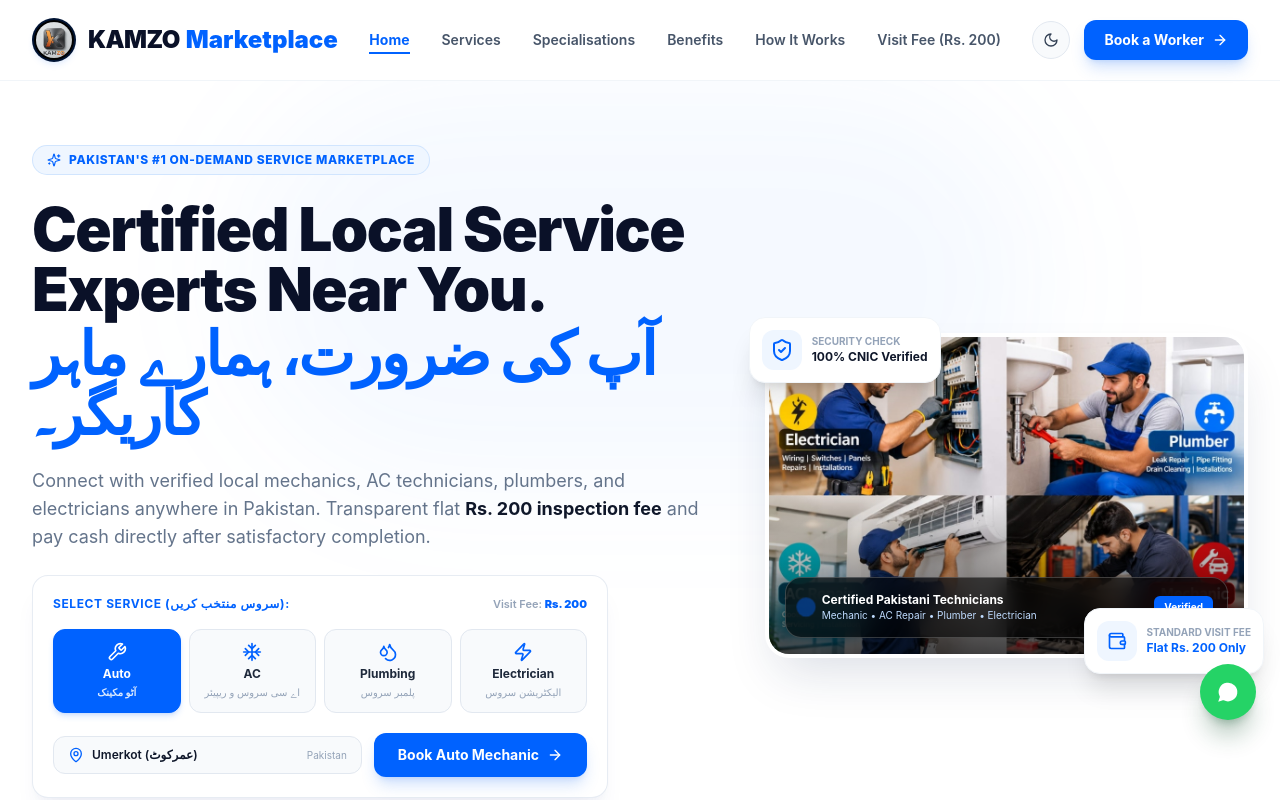
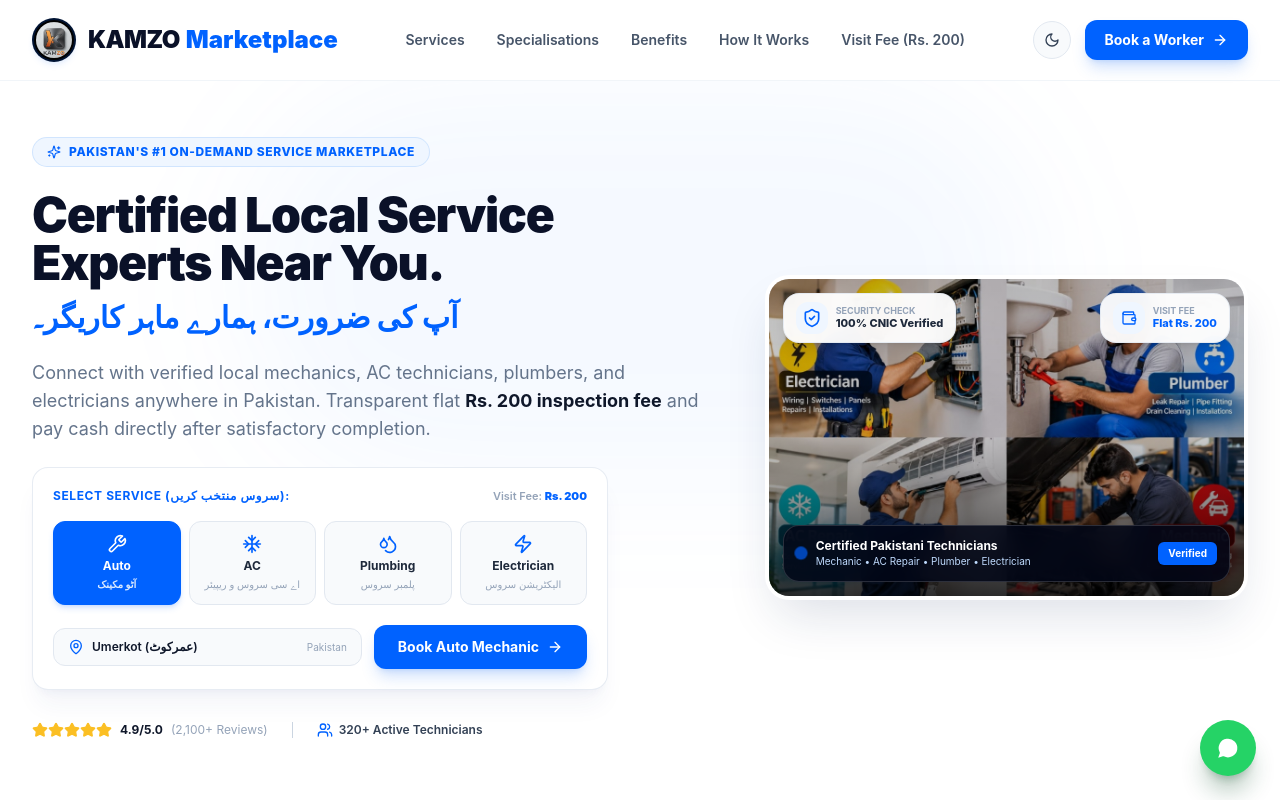
Before and after one commit to parvindarjambra/kamzo, a Next.js app: page / in a window 1280 px wide. Shown: the top 800 px of the page. Built offline with nearby package versions, Linux system fonts and the light colour scheme.

Commit message:
Fix UI element positioning: header navbar spacing, hero image overlay badges, and grounded WhatsApp button

```diff
--- a/src/app/page.tsx
+++ b/src/app/page.tsx
@@ -173,60 +173,54 @@
 
   return (
     <div className={`min-h-screen ${isDarkMode ? "bg-[#0B132B] text-slate-100" : "bg-white text-[#0A1128]"} font-sans transition-colors duration-200 selection:bg-[#0062FF] selection:text-white relative`}>
-      {/* ─── STC DEVELOPER STYLE NAVBAR (No Admin Link for Public!) ─── */}
+      {/* ─── STC DEVELOPER STYLE NAVBAR (No Admin Link, Perfect Spacing) ─── */}
       <header className={`sticky top-0 z-40 ${isDarkMode ? "bg-[#0B132B]/95 border-slate-800" : "bg-white/95 border-slate-100"} backdrop-blur-md border-b transition-colors`}>
-        <div className="max-w-7xl mx-auto px-4 sm:px-6 lg:px-8 h-20 flex items-center justify-between">
+        <div className="max-w-7xl mx-auto px-4 sm:px-6 lg:px-8 h-20 flex items-center justify-between gap-4">
           {/* Logo Brand matching STC Developer style */}
-          <Link href="/" className="flex items-center gap-3 group">
-            <div className="w-11 h-11 rounded-full overflow-hidden shadow-md shadow-blue-500/10 border-2 border-[#0062FF]/20 p-0.5 bg-black transition-transform group-hover:scale-105">
+          <Link href="/" className="flex items-center gap-3 group shrink-0">
+            <div className="w-10 h-10 sm:w-11 sm:h-11 rounded-full overflow-hidden shadow-md shadow-blue-500/10 border-2 border-[#0062FF]/20 p-0.5 bg-black transition-transform group-hover:scale-105 shrink-0">
               <img
                 src="/logo.jpg"
                 alt="KAMZO Logo"
                 className="w-full h-full object-cover rounded-full"
               />
             </div>
-            <div className="flex items-baseline gap-1.5">
-              <span className={`text-2xl font-black tracking-tight ${isDarkMode ? "text-white" : "text-[#0A1128]"}`}>
+            <div className="flex items-baseline gap-1.5 shrink-0">
+              <span className={`text-xl sm:text-2xl font-black tracking-tight ${isDarkMode ? "text-white" : "text-[#0A1128]"}`}>
                 KAMZO
               </span>
-              <span className="text-2xl font-black text-[#0062FF]">
+              <span className="text-xl sm:text-2xl font-black text-[#0062FF]">
                 Marketplace
               </span>
             </div>
           </Link>
 
-          {/* Centered Navigation Links (STC Developer Style - Clean Customer Nav) */}
-          <nav className="hidden lg:flex items-center gap-8 text-sm font-semibold text-slate-600">
-            <Link
-              href="/"
-              className="text-[#0062FF] relative py-1 after:absolute after:bottom-0 after:left-0 after:right-0 after:h-0.5 after:bg-[#0062FF] font-bold"
-            >
-              Home
-            </Link>
-            <a href="#services" className="hover:text-[#0062FF] transition-colors">
+          {/* Centered Navigation Links (Clean Customer Nav with Generous Spacing) */}
+          <nav className="hidden xl:flex items-center gap-8 text-sm font-semibold text-slate-600 dark:text-slate-300">
+            <a href="#services" className="hover:text-[#0062FF] transition-colors py-1">
               Services
             </a>
-            <a href="#specialise" className="hover:text-[#0062FF] transition-colors">
+            <a href="#specialise" className="hover:text-[#0062FF] transition-colors py-1">
               Specialisations
             </a>
-            <a href="#benefits" className="hover:text-[#0062FF] transition-colors">
+            <a href="#benefits" className="hover:text-[#0062FF] transition-colors py-1">
               Benefits
             </a>
-            <a href="#how-it-works" className="hover:text-[#0062FF] transition-colors">
+            <a href="#how-it-works" className="hover:text-[#0062FF] transition-colors py-1">
               How It Works
             </a>
-            <a href="#pricing" className="hover:text-[#0062FF] transition-colors">
+            <a href="#pricing" className="hover:text-[#0062FF] transition-colors py-1">
               Visit Fee (Rs. 200)
             </a>
           </nav>
 
           {/* Right Header Actions */}
-          <div className="flex items-center gap-3.5">
-            {/* Dark Mode Moon/Sun Toggle from STC Screenshot */}
+          <div className="flex items-center gap-3.5 shrink-0">
+            {/* Dark Mode Moon/Sun Toggle */}
             <button
               onClick={() => setIsDarkMode(!isDarkMode)}
               aria-label="Toggle Dark Mode"
-              className={`p-2.5 rounded-full border transition-colors cursor-pointer ${
+              className={`p-2.5 rounded-full border transition-colors cursor-pointer shrink-0 ${
                 isDarkMode
                   ? "bg-slate-800 text-amber-300 border-slate-700 hover:bg-slate-700"
                   : "bg-slate-50 text-slate-700 border-slate-200 hover:bg-slate-100"
@@ -238,7 +232,7 @@
             {/* Primary Action Button in STC Electric Blue */}
             <button
               onClick={() => handleOpenBooking()}
-              className="px-5 py-2.5 text-xs sm:text-sm font-bold bg-[#0062FF] hover:bg-[#0052D9] text-white rounded-xl shadow-lg shadow-blue-500/25 transition-all flex items-center gap-2 group cursor-pointer"
+              className="px-4 sm:px-5 py-2.5 text-xs sm:text-sm font-bold bg-[#0062FF] hover:bg-[#0052D9] text-white rounded-xl shadow-lg shadow-blue-500/25 transition-all flex items-center gap-2 group cursor-pointer shrink-0"
             >
               <span>Book a Worker</span>
               <ArrowRight className="w-4 h-4 group-hover:translate-x-0.5 transition-transform" />
@@ -248,7 +242,7 @@
       </header>
 
       {/* ─── HERO SECTION ─── */}
-      <section className="relative pt-10 pb-16 lg:pt-16 lg:pb-20 overflow-hidden">
+      <section className="relative pt-8 pb-16 lg:pt-14 lg:pb-20 overflow-hidden">
         <div className="absolute top-0 left-1/2 -translate-x-1/2 w-[800px] h-[400px] bg-blue-500/5 blur-3xl pointer-events-none rounded-full" />
 
         <div className="max-w-7xl mx-auto px-4 sm:px-6 lg:px-8 relative z-10">
@@ -256,18 +250,20 @@
             {/* Left Content Column */}
             <div className="lg:col-span-7 space-y-6 text-center lg:text-left">
               {/* STC Style Tiny Uppercase Badge */}
-              <div className="inline-flex items-center gap-2 px-3.5 py-1.5 rounded-full bg-blue-50 border border-blue-200/60 text-[#0062FF] text-xs font-extrabold tracking-wider">
+              <div className="inline-flex items-center gap-2 px-3.5 py-1.5 rounded-full bg-blue-50 dark:bg-blue-950/60 border border-blue-200/60 dark:border-blue-800/60 text-[#0062FF] text-xs font-extrabold tracking-wider">
                 <Sparkles className="w-3.5 h-3.5 text-[#0062FF]" />
                 <span>PAKISTAN&apos;S #1 ON-DEMAND SERVICE MARKETPLACE</span>
               </div>
 
-              {/* Main Headline */}
-              <h1 className={`text-4xl sm:text-5xl lg:text-6xl font-black tracking-tight leading-[1.14] ${isDarkMode ? "text-white" : "text-[#0A1128]"}`}>
-                Certified Local Service Experts Near You.
-                <span className="block text-[#0062FF] mt-1">
+              {/* Main Headline & Urdu Subtitle (Properly Separated) */}
+              <div className="space-y-3">
+                <h1 className={`text-3xl sm:text-4xl lg:text-5xl font-black tracking-tight leading-[1.18] ${isDarkMode ? "text-white" : "text-[#0A1128]"}`}>
+                  Certified Local Service Experts Near You.
+                </h1>
+                <p className="text-2xl sm:text-3xl font-black text-[#0062FF] leading-snug" dir="rtl">
                   آپ کی ضرورت، ہمارے ماہر کاریگر۔
-                </span>
-              </h1>
+                </p>
+              </div>
 
               {/* Subtitle */}
               <p className="text-base sm:text-lg text-slate-500 max-w-2xl mx-auto lg:mx-0 font-normal leading-relaxed">
@@ -350,8 +346,8 @@
               </div>
             </div>
 
-            {/* Right Image Showcase Column (User's Technicians Image in STC frame) */}
-            <div className="lg:col-span-5 relative">
+            {/* Right Image Showcase Column (Clean Frame without Overlapping Clutter) */}
+            <div className="lg:col-span-5 relative mt-6 lg:mt-0">
               <div className="relative mx-auto max-w-md lg:max-w-none">
                 <div className={`rounded-3xl overflow-hidden shadow-2xl border-4 ${isDarkMode ? "border-slate-800" : "border-white"} shadow-blue-950/15 bg-slate-100 group relative`}>
                   <img
@@ -359,47 +355,50 @@
                     alt="KAMZO Certified Pakistani Technicians - Electrician, Plumber, AC Repair, Mechanic"
                     className="w-full h-auto object-cover transform transition-transform duration-500 group-hover:scale-105"
                   />
-                  <div className="absolute inset-0 bg-gradient-to-t from-black/70 via-transparent to-transparent pointer-events-none" />
 
-                  <div className="absolute bottom-4 left-4 right-4 text-white p-3.5 rounded-2xl bg-black/60 backdrop-blur-md border border-white/20">
-                    <div className="flex items-center justify-between">
-                      <div className="flex items-center gap-2.5">
-                        <div className="w-3 h-3 rounded-full bg-[#0062FF] animate-ping" />
-                        <div>
-                          <p className="text-xs font-bold text-white">
+                  {/* Subtle Gradient Overlay */}
+                  <div className="absolute inset-0 bg-gradient-to-t from-black/80 via-black/20 to-black/25 pointer-events-none" />
+
+                  {/* Top-Left Floating Badge: Security Check */}
+                  <div className="absolute top-3.5 left-3.5 z-20 bg-white/95 dark:bg-slate-900/95 backdrop-blur-md rounded-2xl px-3 py-2 shadow-lg border border-slate-200/80 dark:border-slate-700 flex items-center gap-2">
+                    <div className="w-8 h-8 rounded-xl bg-blue-50 dark:bg-blue-950/60 flex items-center justify-center text-[#0062FF] shrink-0">
+                      <ShieldCheck className="w-5 h-5 text-[#0062FF]" />
+                    </div>
+                    <div>
+                      <p className="text-[9px] uppercase font-bold text-slate-400 leading-tight">Security Check</p>
+                      <p className="text-[11px] font-extrabold text-slate-800 dark:text-white leading-tight">100% CNIC Verified</p>
+                    </div>
+                  </div>
+
+                  {/* Top-Right Floating Badge: Visit Fee */}
+                  <div className="absolute top-3.5 right-3.5 z-20 bg-white/95 dark:bg-slate-900/95 backdrop-blur-md rounded-2xl px-3 py-2 shadow-lg border border-slate-200/80 dark:border-slate-700 flex items-center gap-2">
+                    <div className="w-8 h-8 rounded-xl bg-blue-50 dark:bg-blue-950/60 flex items-center justify-center text-[#0062FF] shrink-0">
+                      <Wallet className="w-4 h-4 text-[#0062FF]" />
+                    </div>
+                    <div>
+                      <p className="text-[9px] uppercase font-bold text-slate-400 leading-tight">Visit Fee</p>
+                      <p className="text-[11px] font-extrabold text-[#0062FF] leading-tight">Flat Rs. 200</p>
+                    </div>
+                  </div>
+
+                  {/* Bottom Banner: Certified Pakistani Technicians */}
+                  <div className="absolute bottom-3.5 left-3.5 right-3.5 z-20 text-white p-3 rounded-2xl bg-slate-950/85 backdrop-blur-md border border-white/15">
+                    <div className="flex items-center justify-between gap-2">
+                      <div className="flex items-center gap-2.5 min-w-0">
+                        <div className="w-2.5 h-2.5 rounded-full bg-[#0062FF] animate-ping shrink-0" />
+                        <div className="min-w-0">
+                          <p className="text-xs font-bold text-white truncate">
                             Certified Pakistani Technicians
                           </p>
-                          <p className="text-[10px] text-blue-200">
+                          <p className="text-[10px] text-blue-200 truncate">
                             Mechanic • AC Repair • Plumber • Electrician
                           </p>
                         </div>
                       </div>
-                      <span className="text-[10px] font-bold bg-[#0062FF] px-2.5 py-1 rounded-md text-white shadow-sm">
+                      <span className="text-[10px] font-bold bg-[#0062FF] px-2.5 py-1 rounded-md text-white shadow-sm shrink-0">
                         Verified
                       </span>
                     </div>
-                  </div>
-                </div>
-
-                {/* Floating Badge 1 */}
-                <div className={`absolute -top-4 -left-4 ${isDarkMode ? "bg-slate-900 border-slate-800 text-white" : "bg-white border-slate-100 text-slate-900"} rounded-2xl p-3 shadow-xl border flex items-center gap-2.5 hidden sm:flex`}>
-                  <div className="w-10 h-10 rounded-xl bg-blue-50 flex items-center justify-center text-[#0062FF]">
-                    <ShieldCheck className="w-6 h-6 text-[#0062FF]" />
-                  </div>
-                  <div>
-                    <p className="text-[10px] uppercase font-bold text-slate-400">Security Check</p>
-                    <p className="text-xs font-bold">100% CNIC Verified</p>
-                  </div>
-                </div>
-
-                {/* Floating Badge 2 */}
-                <div className={`absolute -bottom-4 -right-4 ${isDarkMode ? "bg-slate-900 border-slate-800 text-white" : "bg-white border-slate-100 text-slate-900"} rounded-2xl p-3 shadow-xl border flex items-center gap-2.5 hidden sm:flex`}>
-                  <div className="w-10 h-10 rounded-xl bg-blue-50 flex items-center justify-center text-[#0062FF]">
-                    <Wallet className="w-5 h-5 text-[#0062FF]" />
-                  </div>
-                  <div>
-                    <p className="text-[10px] uppercase font-bold text-slate-400">Standard Visit Fee</p>
-                    <p className="text-xs font-bold text-[#0062FF]">Flat Rs. 200 Only</p>
                   </div>
                 </div>
               </div>
@@ -665,15 +664,15 @@
         </div>
       </footer>
 
-      {/* ─── FLOATING ACTION WIDGETS ─── */}
+      {/* ─── FLOATING ACTION WIDGETS (Proper Grounded Positioning) ─── */}
       <a
         href="https://wa.me/923001234567?text=Assalam-o-Alaikum%20KAMZO%20Support,%20I%20need%20assistance%20with%20service%20booking"
         target="_blank"
         rel="noopener noreferrer"
         aria-label="WhatsApp Support"
-        className="fixed bottom-20 right-6 z-50 w-14 h-14 rounded-full bg-[#25D366] hover:bg-[#20bd5a] text-white flex items-center justify-center shadow-xl shadow-green-900/30 transition-all hover:scale-110 cursor-pointer group"
+        className="fixed bottom-6 right-6 z-40 w-13 h-13 sm:w-14 sm:h-14 rounded-full bg-[#25D366] hover:bg-[#20bd5a] text-white flex items-center justify-center shadow-xl shadow-green-900/30 transition-all hover:scale-110 cursor-pointer group"
       >
-        <MessageCircle className="w-7 h-7 fill-white text-[#25D366]" />
+        <MessageCircle className="w-6 h-6 sm:w-7 sm:h-7 fill-white text-[#25D366]" />
         <span className="absolute right-16 bg-slate-900 text-white text-xs font-bold py-1 px-2.5 rounded-lg opacity-0 group-hover:opacity-100 transition-opacity whitespace-nowrap pointer-events-none shadow-md">
           Chat on WhatsApp (فوری رابطہ)
         </span>
@@ -683,9 +682,9 @@
         <button
           onClick={scrollToTop}
           aria-label="Back to Top"
-          className="fixed bottom-6 right-6 z-50 w-12 h-12 rounded-full bg-white hover:bg-slate-50 text-slate-800 flex items-center justify-center shadow-lg border border-slate-200/80 transition-all hover:scale-110 cursor-pointer"
+          className="fixed bottom-22 right-6 z-40 w-11 h-11 sm:w-12 sm:h-12 rounded-full bg-white dark:bg-slate-800 hover:bg-slate-50 dark:hover:bg-slate-700 text-slate-800 dark:text-white flex items-center justify-center shadow-lg border border-slate-200/80 dark:border-slate-700 transition-all hover:scale-110 cursor-pointer animate-in fade-in"
         >
-          <ArrowUp className="w-5 h-5 text-slate-700" />
+          <ArrowUp className="w-5 h-5 text-slate-700 dark:text-slate-200" />
         </button>
       )}
 
```
